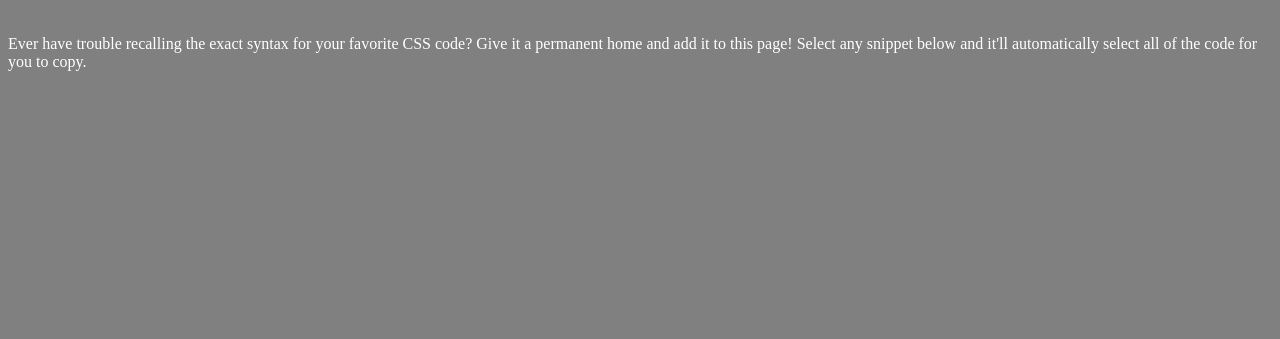
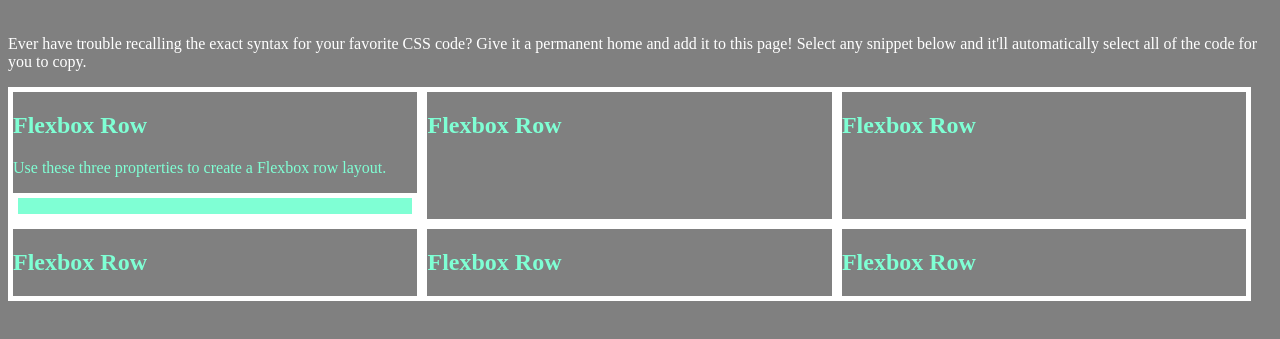
Before and after one commit to AlexanderBarlow/css-snippet-cheatsheat, a plain HTML site: page index.html in a window 1280 px wide. Shown: the part 69-408 px from the top of the page. Drawn offline with Linux system fonts and the light colour scheme.

Commit message:
Added media qeueries

```diff
--- a/assets/css/stylesheet.css
+++ b/assets/css/stylesheet.css
@@ -27,3 +27,38 @@ Header p {
     flex: 0 0 100%;
     align-self: center;
 }
+
+section {
+    display: flex;
+    flex-direction: row;
+    flex-wrap: wrap;
+}
+
+article {
+    flex: 0 0 32%;
+    border: 5px solid #fff;
+}
+
+.card {
+
+}
+
+.notes {
+    background-color: var(--bright-text);
+    color: var(--white);
+}
+
+@media screen and (max-width: 992px){
+   article {
+    flex: 0 0 50%;
+   }
+}
+
+
+@media screen and (max-width: 768px){
+    article{
+        flex: 0 0 100%;
+    }
+
+
+}
--- a/index.html
+++ b/index.html
@@ -14,6 +14,31 @@
         <p>Ever have trouble recalling the exact syntax for your favorite CSS code? Give it a permanent home and add it to this page! Select any snippet below and it'll automatically select all of the code for you to copy.</p>
     </header>
 
+    <section>
+        <article class="card">
+            <h2>Flexbox Row</h2>
+            <p>Use these three propterties to create a Flexbox row layout.</p>
+            <article class="notes">
+                <p></p>
+            </article>
+        </article>
+        <article class="card">
+            <h2>Flexbox Row</h2>
+        </article>
+        <article>
+            <h2>Flexbox Row</h2>
+        </article>
+        <article>
+            <h2>Flexbox Row</h2>
+        </article>
+        <article>
+            <h2>Flexbox Row</h2>
+        </article>
+        <article>
+            <h2>Flexbox Row</h2>
+        </article>
+    </section>
+
 
 
 
```
